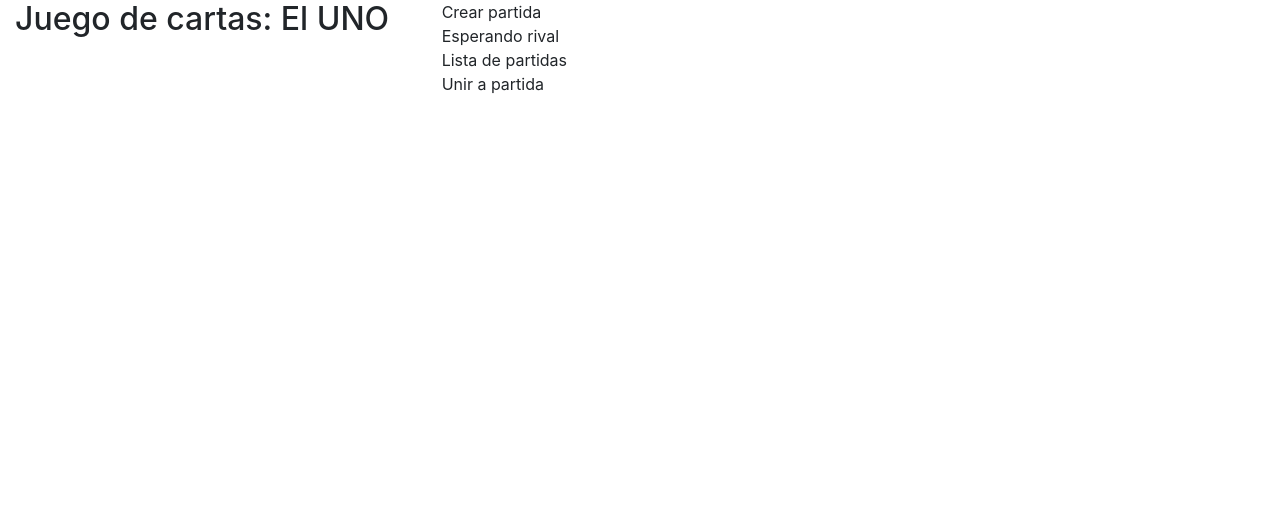
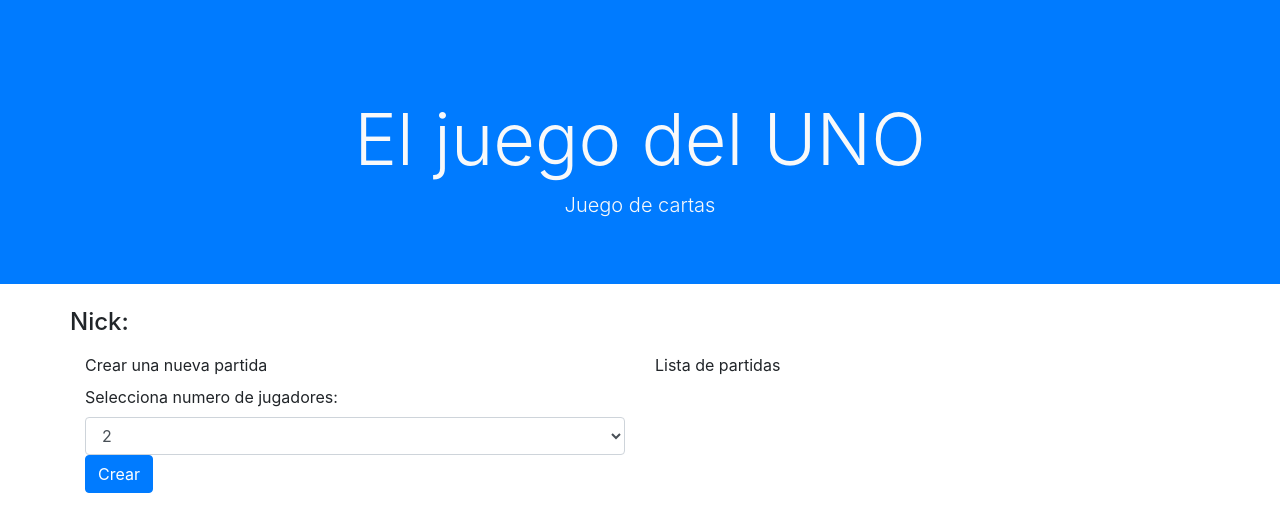
Before and after one commit to lucia22navarro/procesos2122, a website: page cliente/index.html in a window 1280 px wide. Both pictures are taken after a click on the button "Entrar". Drawn offline with nearby package versions, Linux system fonts and the light colour scheme; no server answers.

Commit message:
arreglando interfaz

```diff
--- a/cliente/clienteRest.js
+++ b/cliente/clienteRest.js
@@ -28,6 +28,7 @@ function ClienteRest(){
         $.getJSON("/obtenerListaPartidas/", function(data){
             //se ejecuta cuando conteste el servidor
             console.log(data);
+            iu.mostrarListaPartidas();
         })
     }
 }
--- a/cliente/clienteWS.js
+++ b/cliente/clienteWS.js
@@ -48,13 +48,20 @@ function ClienteWS(){
         this.socket.on("partidaCreada", function(data){
             console.log(data);
             cli.codigo = data.codigo;
+            //iu.mostrarControl(json con codigo y nick)
         });
         this.socket.on("unidoAPartida", function(data){
             console.log(data);
             cli.codigo = data.codigo;
         });
+        this.socket.on("nuevaPartida", function(lista){
+            if(!cli.codigo && cli.nick){
+                iu.mostrarListaPartidas(lista);
+            }
+        });
         this.socket.on("pedirCartas", function(data){
             cli.manoInicial();
+            console.log(data);
         });
         this.socket.on("mano", function(data){
             console.log(data);
--- a/cliente/controlWeb.js
+++ b/cliente/controlWeb.js
@@ -2,44 +2,123 @@ function ControlWeb(){
     this.mostrarAgregarJugador = function(){
         //para los campos dinámicos de nuestra página:
         //se copia el texto html que queremos mostrar en cadenas
-       var cadena =  '<div id="mAJ"><label for="usr">Nick:</label>';
-       cadena = cadena + '<input type="text" class="form-control" id="usr">'
-       cadena = cadena + '<button type="button" id="btnAJ" class="btn btn-primary">Entrar</button>'
-       cadena = cadena + '</div>';
-
+       var cadena =         '<div id="mAJ">'
+       cadena = cadena +        '<label for="usr">Para comenzar a jugar, introduce un nick:</label>';
+       cadena = cadena +            '<input type="text" class="form-control" id="usr">'
+       cadena = cadena +            '<button type="button" id="btnAJ" class="btn btn-primary">Entrar</button>'
+       cadena = cadena +    '</div>';
        //sustituimos en la etiqueta agregarJugador la cadena
        $("#agregarJugador").append(cadena);
        //localizadores, ids y eventos: #
        //clases y métodos: .
         $("#btnAJ").on("click", function(){
             var nick = $('#usr').val();
+           // if(nick !=null){
             $("#mAJ").remove();
             rest.agregarJugador(nick);
-            $("#crearPartida").show();
-            mostrarCrearPartida(nick);
-        })
-       // return nick;
+
+           // this.mostrarControl();
+           // $("#crearPartida").show();
+            iu.mostrarControl(nick);
+        // }
+        });
     }
 
+
+    this.mostrarControl = function(nick){
+        var cadena =        '<div class="container bg-text">'
+        cadena = cadena +       '<div class="row">'
+        cadena = cadena +           '<label>'
+        cadena = cadena +               '<h4>Nick: '+ nick +'</h4></label></div>'
+        cadena = cadena +       '<div class="row">'
+        cadena = cadena +           '<div class="col">'
+        cadena = cadena +               '<div id="crearPartida"></div></div>'
+        cadena = cadena +           '<div class="col">'
+        cadena = cadena +               '<div id="listaPartidas">Lista de partidas</div></div></div></div>'
+        $("#opciones").append(cadena);
+        iu.mostrarCrearPartida(nick);
+        iu.mostrarListaPartidas();
+
+    }
+
+
     this.mostrarCrearPartida = function(nick){
-       var cadena =  '<div id="mCP"><label for="numj">Número de jugadores:</label>';
-       cadena = cadena + '<input type="text" class="form-control" id="numj">'
-       cadena = cadena + '<button type="button" id="btnCP" class="btn btn-primary">Crear</button>'
-       cadena = cadena + '</div>';
+       var cadena =         '<div id="mCP">'
+       cadena = cadena +        '<label>Crear una nueva partida</label><br>'
+       cadena = cadena +        '<label for="numj">Selecciona numero de jugadores:</label>'
+       cadena = cadena +        '<select class="form-control" id="numj">'
+       cadena = cadena +            '<option>2</option>'
+       cadena = cadena +            '<option>3</option>'
+       cadena = cadena +            '<option>4</option>'
+       cadena = cadena +            '<option>5</option>'
+       cadena = cadena +            '<option>6</option>'
+       cadena = cadena +            '<option>7</option>'
+       cadena = cadena +            '<option>8</option></select>'
+       cadena = cadena +        '<button type="button" id="btnCP" class="btn btn-primary">Crear</button>'
+       cadena = cadena +    '</div>' //cerrar mCP
+
 
        $("#crearPartida").append(cadena);
-        $("#btnAJ").on("click", function(){
+        $("#btnCP").on("click", function(){
             var numJug = $('#numj').val();
             $("#mCP").remove();
             var partida = rest.crearPartida(nick, numJug);
-           // var codigo = partida.codigo;
-           // $("#crearPartida").append('<div id="mCP"><label for="numj">Nick:</label>');
+            var codigo = partida.codigo;
+            $("#crearPartida").empty();
+            iu.mostrarEsperando(codigo);
         })
 
     }
 
+    this.mostrarEsperando = function(codigo){
+        var cadena =        '<div id="esperando">'
+        cadena = cadena +       '<div class="row">'
+        cadena = cadena +           '<div class="col">'
+        cadena = cadena +               '<label>Codigo: '+ codigo + '</label></div>'
+        cadena = cadena +           '<div class="col">'
+        cadena = cadena +               '<div class="spinner-grow text-primary"></div></div>'
+        cadena = cadena +           '<div class="col">'
+        cadena = cadena +               '<div id="listanicks">Jugadores</div></div></div></div>'
+
+        $("#crearPartida").append(cadena);
+        // mostrar los jugadores que se van uniendo
+        //enviarGlobal(servidorWS)
+    }
+
+    this.mostrarUnirAPartida = function(nick){
+        var cadena =  '<div id="mUAP"><label for="cod">Código:</label>';
+        cadena = cadena + '<input type="text" class="form-control" id="cod">'
+        cadena = cadena + '<button type="button" id="btnUAP" class="btn btn-primary">Unirse</button>'
+        cadena = cadena + '</div>';
 
 
-    //this.mostrarUnirAPartida
-    //this.mosrtarListaPartidas
+
+        $("#unirAPartida").append(cadena);
+         $("#btnUAP").on("click", function(){
+             var codigo = $('#cod').val();
+             $("#mUAP").remove();
+             rest.unirAPartida(codigo, nick);
+            // var codigo = partida.codigo;
+            // $("#crearPartida").append('<div id="mCP"><label for="numj">Nick:</label>');
+         })
+     }
+
+     this.mostrarListaPartidas = function(){
+        var cadena =  '<div id="mLP"><label for="numj">Partidas disponibles:</label>';
+        cadena = cadena + '<input type="text" class="form-control" id="numj">'
+        cadena = cadena + '</div>';
+
+        var rest = new ClienteRest();
+        rest.obtenerListaPartidas();
+ /*
+        $("#crearPartida").append(cadena);
+         $("#btnAJ").on("click", function(){
+             var numJug = $('#numj').val();
+             $("#mCP").remove();
+             var partida = rest.crearPartida(nick, numJug);
+            // var codigo = partida.codigo;
+            // $("#crearPartida").append('<div id="mCP"><label for="numj">Nick:</label>');
+         })
+ */
+     }
 }
--- a/cliente/index.html
+++ b/cliente/index.html
@@ -11,26 +11,30 @@
        <script src="/cliente/controlWeb.js"></script>
     </head>
     <body>
+        <header class="pt-5 mb-4 bg-primary text-light">
+            <div class="container-fluid">
+                <div class="row">
+                    <div class="col p-5 text-center">
+                        <h1 class="display-3">El juego del UNO</h1>
+                        <p class="lead">Juego de cartas</p>
+                    </div>
+                </div>
+            </div>
+        </header>
         <div class="container-fluid bg-text">
-            <div class="row">
-              <div class="col-md-4">
-                  <h2>Juego de cartas: El UNO</h2>
-              </div>
-              <div class="col-md-8">
-                  <div id="agregarJugador"></div>
-                  <div id="crearPartida">Crear partida</div>
-                   <div id="esperando">Esperando rival</div>
-                  <div id="listaPartidas">Lista de partidas</div>
-                  <div id="unirAPartida">Unir a partida</div>
-              </div>
+            <div id="agregarJugador"></div>
+
+            <div id="opciones"></div>
+                <div id="esperando"></div>
+                <div id="unirAPartida"></div>
             </div>
-          </div>
+        </div>
         <script type="text/javascript">
             var rest = new ClienteRest();
             ws = new ClienteWS();
             iu = new ControlWeb();
             iu.mostrarAgregarJugador();
-           // iu.mostrarCrearPartida(nick);
+           // iu.mostrarControl();
         </script>
     </body>
 </html>
```
Also changed, not shown: servidor/modelo.js (+4 -4 lines), servidor/servidorWS.js (+8 -0 lines).
